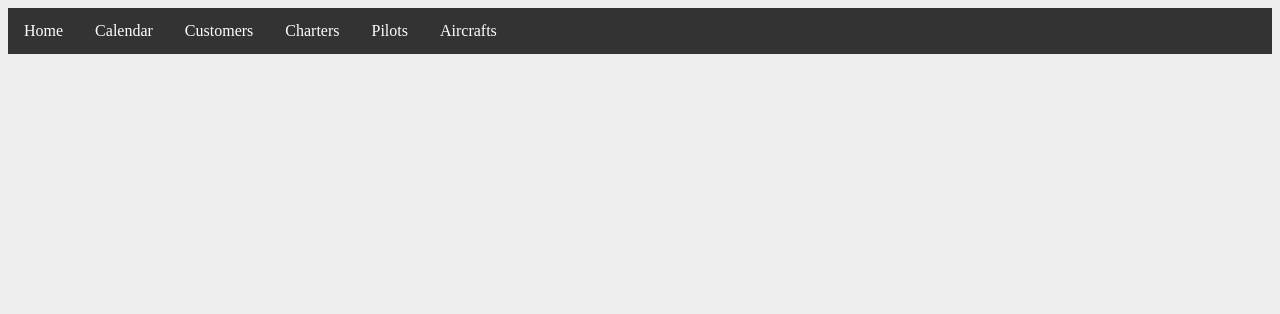
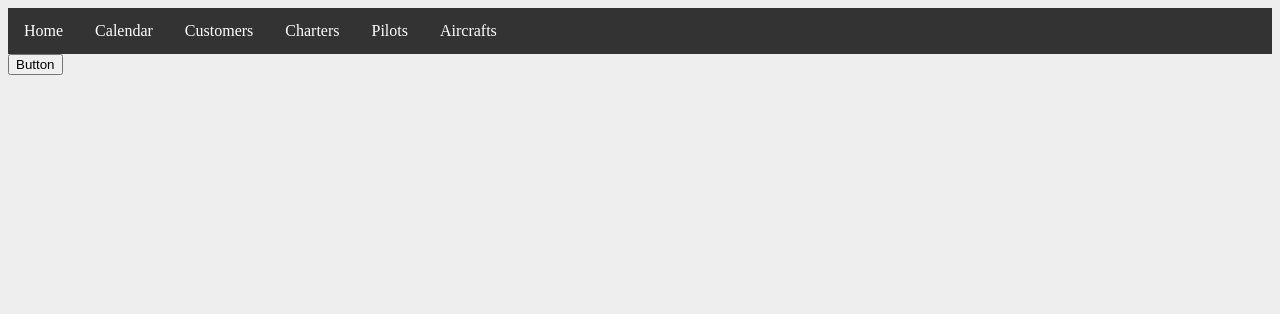
Before and after one commit to asobol13/Charter_Flight_App, a Flask app: template charter_flight/src/templates/pilots.html in a window 1280 px wide. Shown: the top 314 px of the page. Run offline with Flask 3, Linux system fonts and the light colour scheme; the template is opened without the code that fills it, so the values that code supplies are empty.

Commit message:
adding style

```diff
--- a/charter_flight/src/templates/pilots.html
+++ b/charter_flight/src/templates/pilots.html
@@ -32,5 +32,8 @@
             <a href="aircrafts.html">Aircrafts</a>
         </div>
     </header>
+    <div class="button">
+        <button type="button">Button</button>
+    </div>
 </body>
 </html>
```
Also changed, not shown: README.md.
